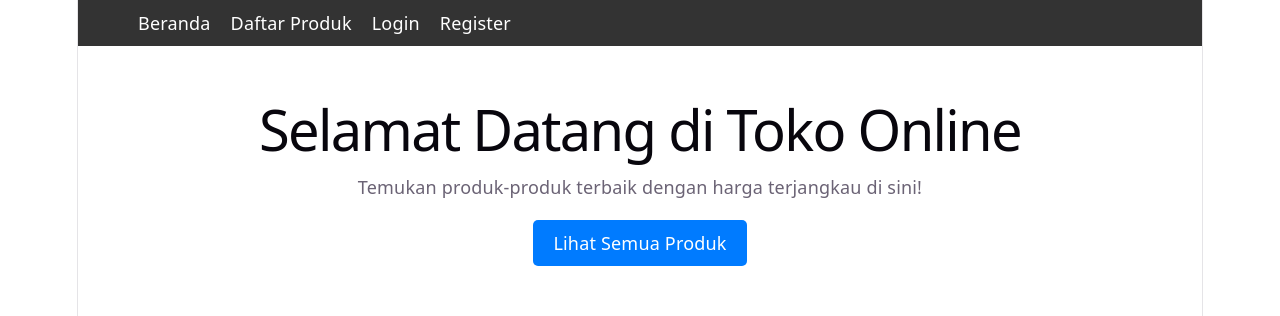
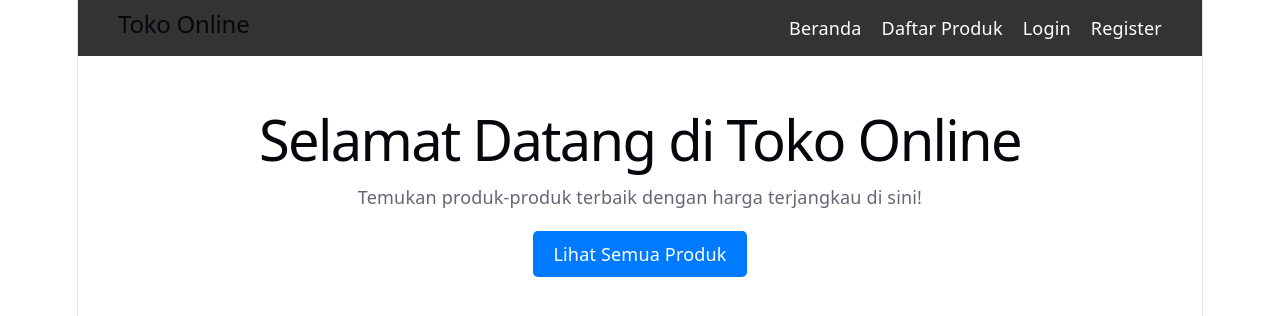
Before and after one commit to Abdlhapip-ITNetwork/toko-online-frontend, a React app: page / in a window 1280 px wide. Shown: the top 316 px of the page. Built offline with nearby package versions, Linux system fonts and the light colour scheme; the HTML template or start-up script is replaced by a standard one.

Commit message:
Fix visual

```diff
--- a/src/App.jsx
+++ b/src/App.jsx
@@ -21,6 +21,7 @@
     <Router>
       <div className="app-container">
         <nav className="navbar">
+          <h2>Toko Online</h2>
           <div className="nav-links">
             <Link to="/">Beranda</Link>
             <Link to="/products">Daftar Produk</Link>
```
